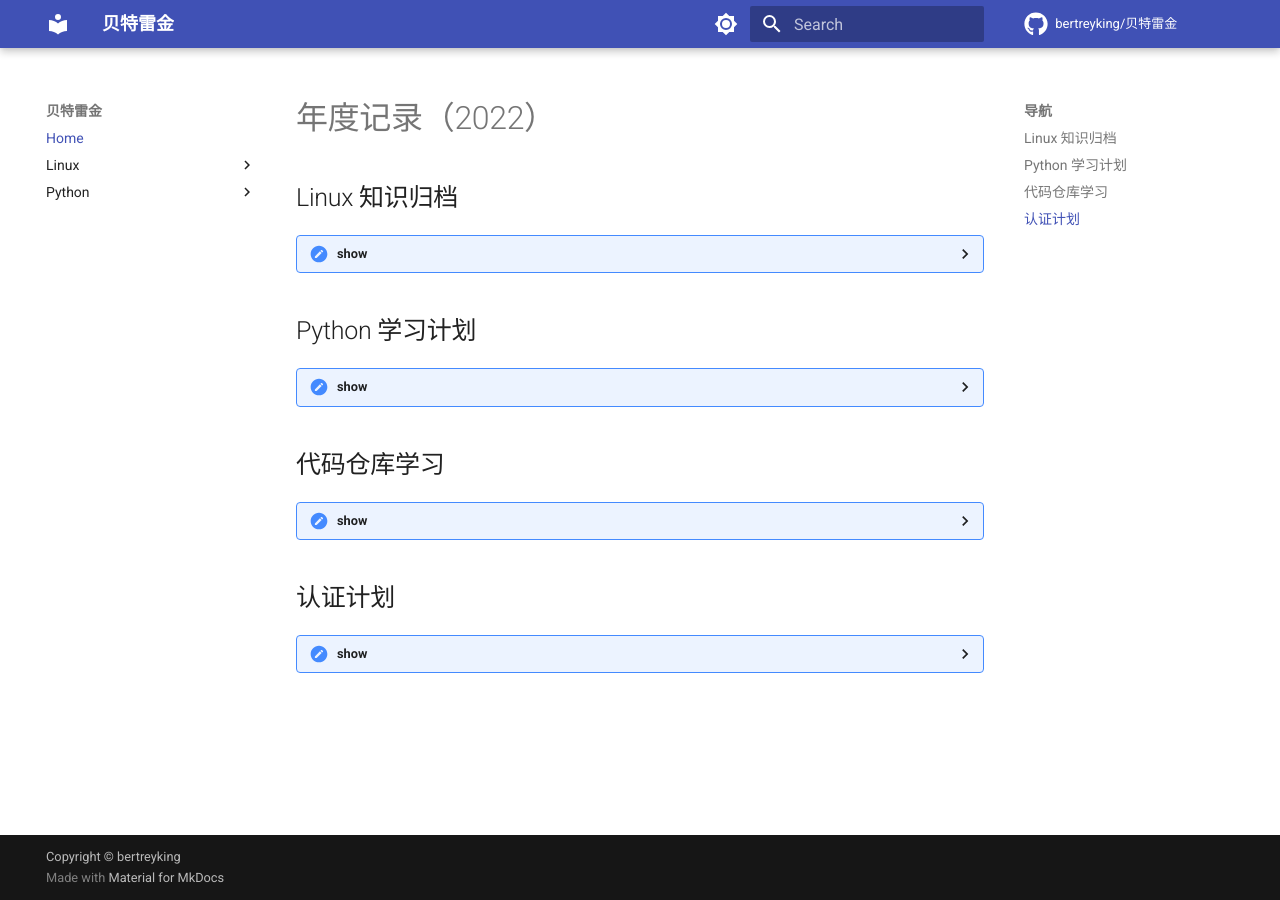
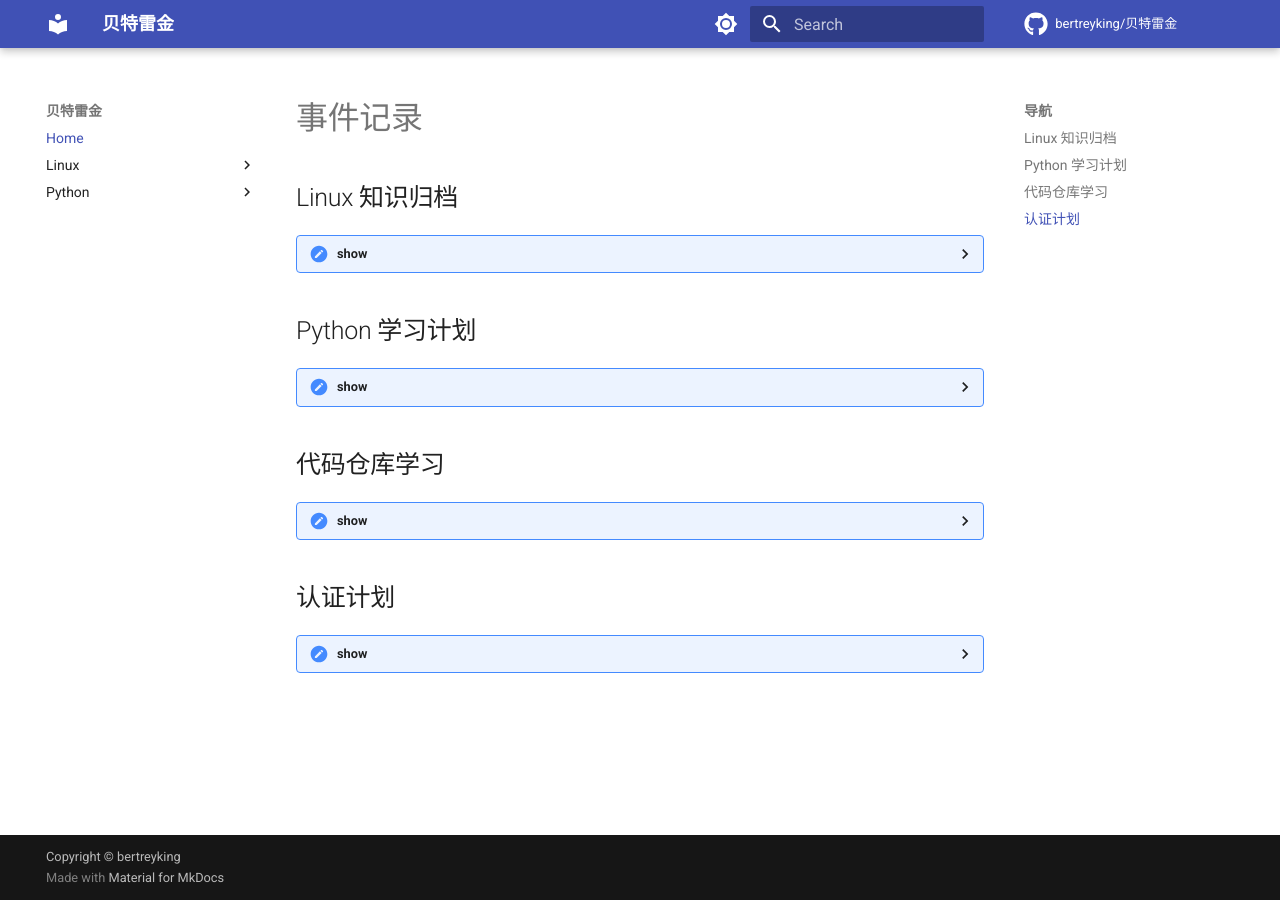
Before and after one commit to bertreyking/bertreyking.github.io, an MkDocs documentation site: the page built from docs/index.md, in a window 1280 px wide. Built offline with MkDocs 1.6.1 and Material for MkDocs 9.7.7, drawn with Linux system fonts in a browser that asks for light colours; comment, search, counter and statistics services are not loaded.

Commit message:
update index

```diff
--- a/docs/index.md
+++ b/docs/index.md
@@ -1,4 +1,4 @@
-# 年度记录（2022）
+# 事件记录
 
 ## Linux 知识归档
 <details><summary>show</summary>
@@ -7,15 +7,14 @@
 <ul>
 <li>CPU 性能分析</li>
 <li>CPU 上下文切换分析</li>
+<li>Iptables 使用</li>
+<li>Tcpdump 使用</li>
+<li>DNS 解析</li>
+<li>Json 数据处理</li>
+<li>Updata & Upgrade 之间的区别</li>
+<li>大文件、目录快速查找记清理</li>
+<li>Ansible 常规使用</li>
 </ul>
-
-- [x] Iptables 使用
-- [x] Tcpdump 使用
-- [x] DNS 解析
-- [x] Json 数据处理
-- [x] Updata & Upgrade 之间的区别
-- [x] 大文件、目录快速查找记清理
-- [x] Ansible 常规使用
 
 </p>
 </details>
@@ -25,18 +24,23 @@
 <details><summary>show</summary>
 <p>
 
-- [x] 基础语法
-- [x] 变量类型
-- [x] 运算符
-- [x] 条件语句
-- [x] 循环语句
-- [x] 列表、字典、元组
-- [x] 函数
-    - [x] 简单使用
-- [x] Python 工具开发
-    - [x] 迁移脚本
-- [ ] Flask 学习计划
-    - [x] 完成镜像同步 API 接口开发
+<dl>
+基础语法
+<dt>变量类型</dt>
+<dt>运算符</dt>
+<dt>条件语句</dt>
+<dt>循环语句</dt>
+<dt>列表、字典、元组</dt>
+
+<dt>函数</dt>
+<dd>- 简单使用</dd>
+
+<dt>Python 工具开发</dt>
+<dd>- 迁移脚本</dd>
+
+<dt>Flask 学习计划</dt>
+<dd>- 完成镜像同步 API 接口开发</dd>
+</dl>
 
 </p>
 </details>
@@ -46,12 +50,17 @@
 <details><summary>show</summary>
 <p>
 
-- Github
-    - [x] Github pages + Mkdocs 自动化构建私人 web 站点
-- Gitlab
-    - [x] Gitlab-ce 部署
-- Git 学习计划
-    - [x] Git 基本命令使用
+<dl>
+<dt>Github</dt>
+<dd>- Github pages + Mkdocs 自动化构建 web 站点</dd>
+
+<dt>Gitlab</dt>
+<dd>- Gitlab-ce 部署</dd>
+
+<dt>Git 学习计划</dt>
+<dd>- Git 基本命令使用</dd>
+
+</dl>
 
 </p>
 </details>
@@ -61,8 +70,10 @@
 <details><summary>show</summary>
 <p>
 
-- [x] CKA
-- [ ] CKAD
+<ul>
+<li>CKA</li>
+<li>CKAD</li>
+</li>
 
 </p>
 </details>
```
